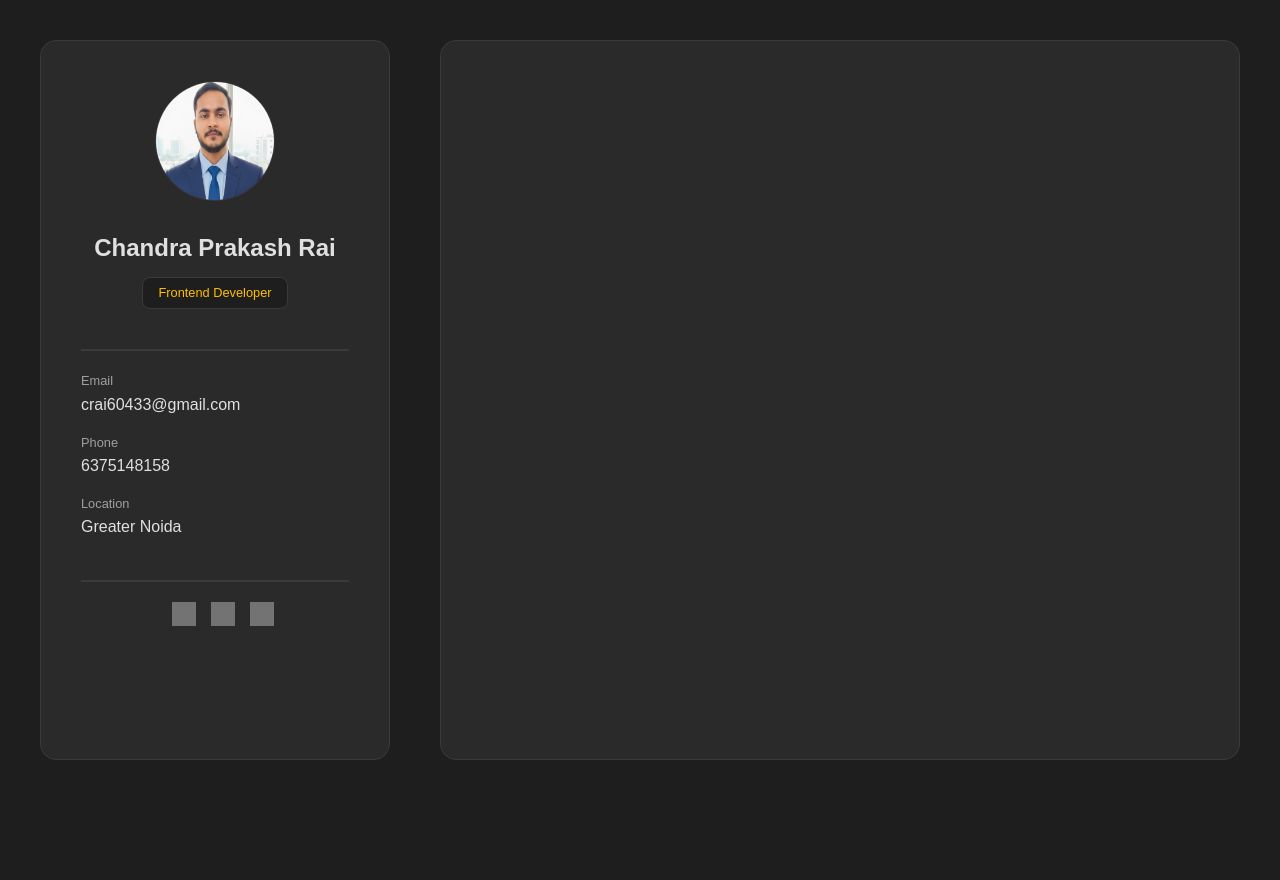
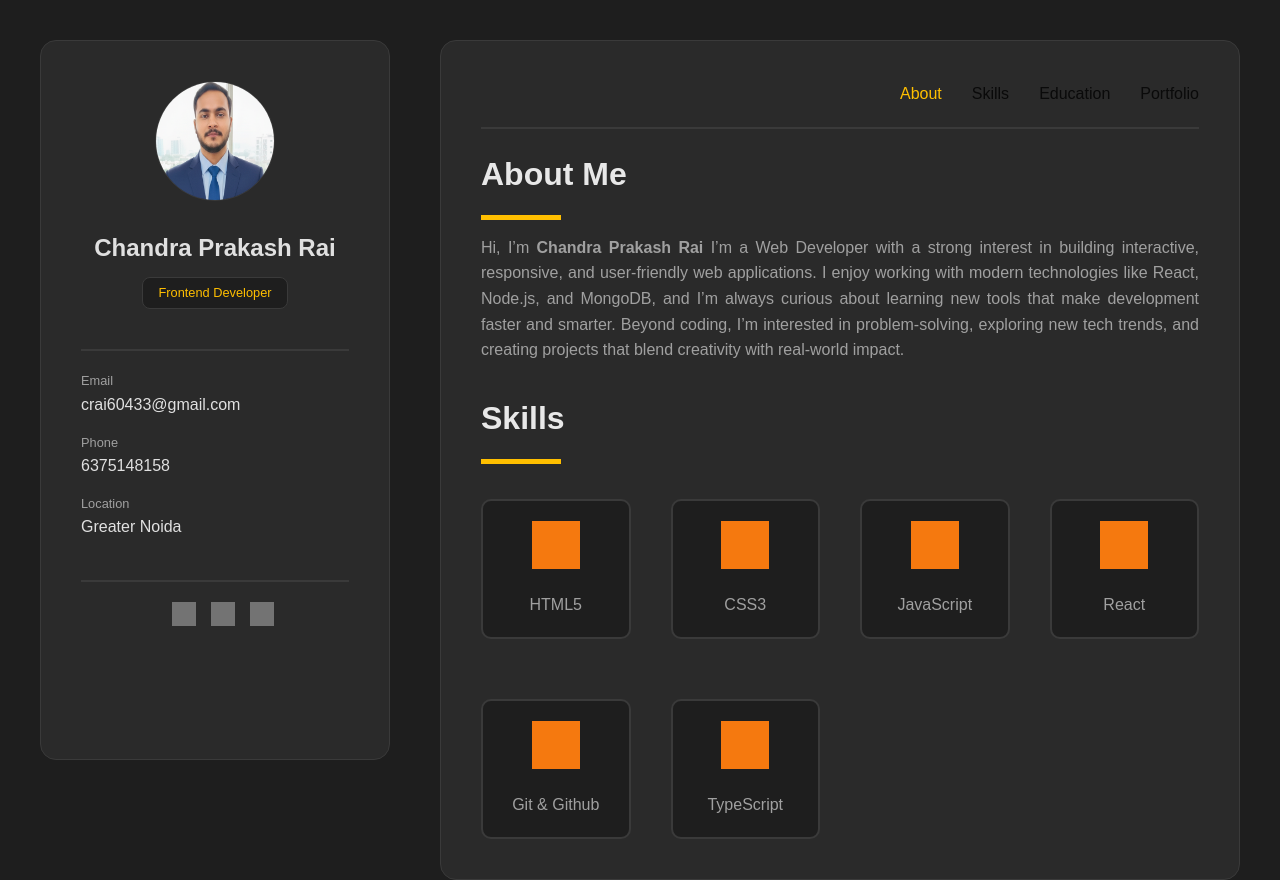
Before and after one commit to ChandraPrakashRai/MERN-STACK-DEVELOPMENT, a plain HTML site: page FRONTENED/PORTFOLIO/index.html in a window 1280 px wide. Before the commit the page ends 800 px from the top, so only its background shows below. Drawn offline with Linux system fonts and the light colour scheme; grey boxes are pictures that could not be loaded.

Commit message:
Updated Portfolio code

```diff
--- a/FRONTENED/PORTFOLIO/index.html
+++ b/FRONTENED/PORTFOLIO/index.html
@@ -14,7 +14,7 @@
            <div class="profile">
             <img src="portfolio.png" alt="img">
             <h2>Chandra Prakash Rai</h2>
-            <p>Frontend Developer</p>
+            <div class="dev"><p>Frontend Developer</p></div>
            </div>
 
 
@@ -60,6 +60,81 @@
         </div>
 
         <div class="main-container">
+          <!-- navigation -->
+          <div id="navigation">
+            <nav>
+              <a href="#about" class="active">About</a>
+              <a href="#skills">Skills</a>
+              <a href="#education">Education</a>
+              <a href="#portfolio">Portfolio</a>
+            </nav>
+
+          </div>
+
+
+          <!-- about me -->
+
+          <div id="about">
+            <h2 class="heading">About Me</h2>
+            <div class="line"></div>
+            <p class="content">Hi, I’m <b>Chandra Prakash Rai</b>
+I’m a Web Developer with a strong interest in building interactive, responsive, and user-friendly web applications. I enjoy working with modern technologies like React, Node.js, and MongoDB, and I’m always curious about learning new tools that make development faster and smarter. Beyond coding, I’m interested in problem-solving, exploring new tech trends, and creating projects that blend creativity with real-world impact.</p>
+
+
+          </div>
+
+          <!-- skills -->
+   <div id="skills" style="margin-top: 30px;">
+     <h2 class="heading">Skills</h2>
+     <div class="line"></div>
+ <div class="grid-container">
+  <div class="items">
+    <img src="https://simpleicons.org/icons/html5.svg" alt="">
+    <h3>HTML5</h3>
+  </div>
+
+  <div class="items">
+    <img src="https://simpleicons.org/icons/css.svg" alt="">
+    <h3>CSS3</h3>
+  </div>
+
+  <div class="items">
+    <img src="https://simpleicons.org/icons/javascript.svg" alt="">
+    <h3>JavaScript</h3>
+  </div>
+
+  <div class="items">
+    <img src="https://simpleicons.org/icons/react.svg" alt="">
+    <h3>React</h3>
+  </div>
+
+  <div class="items">
+    <img src="https://simpleicons.org/icons/git.svg" alt="">
+    <h3>Git & Github</h3>
+  </div>
+
+  <div class="items">
+    <img src="https://simpleicons.org/icons/typescript.svg" alt="">
+    <h3>TypeScript</h3>
+  </div>
+</div>
+
+
+
+          <!-- education -->
+            <div id="education">
+
+
+            </div>
+
+
+          <!-- portfolio -->
+
+          <div id="portfolio">
+
+          </div>
+
+
 
         </div>
 
--- a/FRONTENED/PORTFOLIO/style.css
+++ b/FRONTENED/PORTFOLIO/style.css
@@ -67,6 +67,22 @@ body{
 }
 
 
+    .dev:hover {
+  animation: box 1.5s infinite alternate;
+    }
+
+    @keyframes box {
+        0% {
+        box-shadow: 0 0 5px #00f, 0 0 3px #00f, 0 0 30px #00f;
+    }
+    100% {
+        box-shadow: 0 0 2px #0ff, 0 0 10px #0ff, 0 0 20px #0ff;
+    }
+
+    }
+
+
+
 /*  contact section ka css */
 
 .contact{
@@ -103,6 +119,7 @@ body{
 
 }
 .social img{
+
     height: 24px;
     width: 24px;
     margin-left: 15px;
@@ -117,3 +134,98 @@ body{
         width: 45px;
 
 }
+
+.social:hover {
+  animation: box 1.5s infinite alternate;
+}
+
+@keyframes box {
+      0% {
+    box-shadow: 0 0 10px #00f, 0 0 20px #00f, 0 0 30px #00f;
+  }
+  100% {
+    box-shadow: 0 0 20px #0ff, 0 0 40px #0ff, 0 0 60px #0ff;
+  }
+
+}
+
+
+/* MAIN CONTENT */
+#navigation{
+    /* padding: 30px 40px; */
+      border-bottom: 2px solid #3a3a3a;
+    margin-bottom: 20px;
+    padding-bottom: 20px;
+}
+
+nav{
+    display: flex;
+    justify-content: flex-end;
+    gap: 30px;
+
+}
+
+nav a{
+    text-decoration: none;
+    color: #0a0a0a;
+    font-weight: 500;
+    transition: color 0.3 ease ;
+
+}
+
+.active , nav a:hover{
+    color: #FFBF00;
+}
+/*  ABOUT ME */
+
+.heading{
+    color: #e8e8e8;
+    font-size: 2rem;
+    margin-bottom: 15px;
+}
+
+.line{
+    width: 80px;
+    height: 5px;
+    background-color:#FFBF00;
+    margin-bottom: 15px;
+}
+.main-container{
+    text-align: justify;
+    color: #a0a0a0;
+}
+
+/* SKILLS SECTION */
+.grid-container {
+    display: grid;
+    grid-template-columns: repeat(auto-fit, minmax(120px, 1fr));
+    gap: 40px;
+    text-align: center;
+}
+.items{
+    margin-top: 20px;
+    padding: 20px;
+    border-radius: 10px;
+    border: 2px solid #3a3a3a;
+    background-color: #1e1e1e;
+    text-align: center;
+    transition: transform 0.3s ease , boxshadow 0.3s ease;
+}
+.items img {
+    width: 48px;
+    height: 48px;
+   filter: invert(75%) sepia(50%) saturate(1000%) hue-rotate(350deg) brightness(110%) contrast(101%);
+    margin-bottom: 15px;
+}
+
+.items h3{
+    font-size: 1rem;
+    font-weight: 500;
+}
+
+.items:hover{
+    transform: scale(1.2);
+    box-shadow: 0px 0px  10px 5px rgba(0, 0, 0, 0.5);
+}
+
+/*  EDUCATION section */
```
